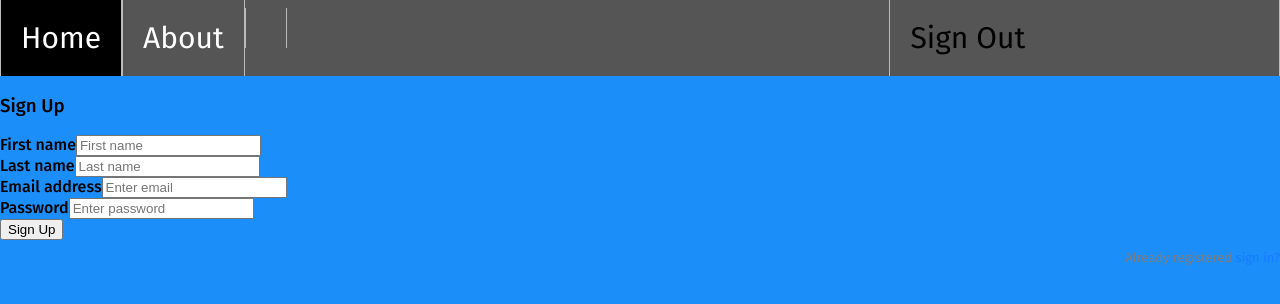
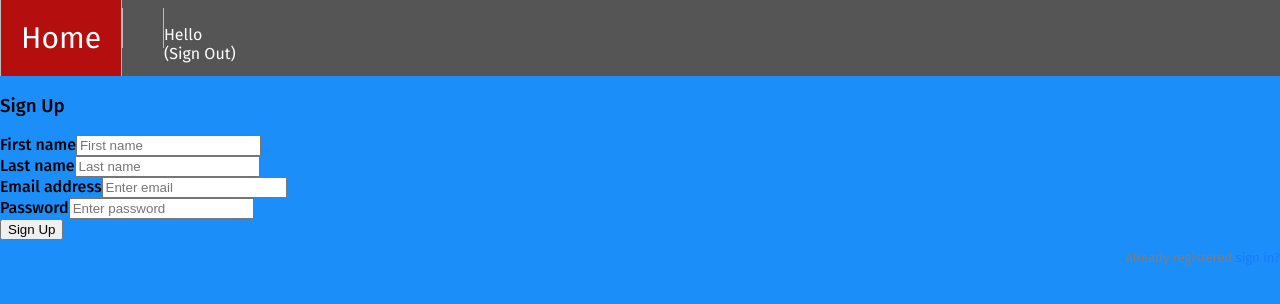
Before and after one commit to Napo1985/app_routing, a React (Create React App) app: page /login in a window 1280 px wide. Both pictures are taken after a click on the button "Login". Shown: the top 304 px of the page. Built offline with nearby package versions, Linux system fonts and the light colour scheme.

Commit message:
fix login logout no logic

```diff
--- a/src/App.css
+++ b/src/App.css
@@ -1,41 +1,3 @@
-.App {
-  text-align: center;
-}
-
-.App-logo {
-  height: 40vmin;
-  pointer-events: none;
-}
-
-@media (prefers-reduced-motion: no-preference) {
-  .App-logo {
-    animation: App-logo-spin infinite 20s linear;
-  }
-}
-
-.App-header {
-  background-color: #282c34;
-  min-height: 100vh;
-  display: flex;
-  flex-direction: column;
-  align-items: center;
-  justify-content: center;
-  font-size: calc(10px + 2vmin);
-  color: white;
-}
-
-.App-link {
-  color: #61dafb;
-}
-
-@keyframes App-logo-spin {
-  from {
-    transform: rotate(0deg);
-  }
-  to {
-    transform: rotate(360deg);
-  }
-}
 
 /* my */
 .navbar {
@@ -44,16 +6,13 @@
   overflow: auto;
 }
 .navbar ul li:hover {
-  background-color: #000;
+  background-color: rgb(180, 14, 14);
 }
 
-
 ul {
-  list-style-type: none;
   margin: 0;
   padding: 0;
   overflow: hidden;
-  text-align: left;
 }
 
 li {
@@ -67,16 +26,21 @@ li {
 
 
 #sign{
-  float: right;
-
+  float: right ;
+  text-align: center;
+  padding: 20px;
 }
 .userLogin{
   visibility: visible;
   float: right;
   position: static;
+
 }
 .userLogout{
   visibility: hidden;
-  float: right;
-  position: static;
+  float: none;
+  color: red;
+  display: inline-block;
+  vertical-align: middle;
+
 }
--- a/src/App.jsx
+++ b/src/App.jsx
@@ -20,7 +20,7 @@ import './App.css';
 class App extends React.Component {
   constructor(props){
     super(props)
-    this.state = {userName:"", loginInput:"", signIn:false};
+    this.state = {user:"", loginInput:"", signIn:false};
     this.createTimeTable = this.createTimeTable.bind(this);
     this.signIn = this.signIn.bind(this);
     this.signOut = this.signOut.bind(this);
@@ -41,9 +41,10 @@ class App extends React.Component {
       x[1].style.visibility = "hidden";
       let y = document.getElementsByClassName("userLogout");
       y[0].style.visibility = "visible";
+      this.setState({user:userName});
   }
 
-  signOut(userName){
+  signOut(){
     let x = document.getElementsByClassName("userLogin");
     x[0].style.visibility = "visible";
     x[1].style.visibility = "visible";
@@ -87,16 +88,18 @@ class App extends React.Component {
           <ul>
             <li className = "active"> <Link to= "/Home" >Home</Link> </li>
             {/* <li> <Link to= "/Company"  >Company</Link> </li> */}
-            <li> <Link to= "/About" >About</Link> </li>
+            <li> <Link to= "/About" ></Link> </li>
             {/* <li> <Link to= "/login" >Login</Link> </li> */}
-            <li id ="sign">
+            <div id ="sign">
                 <input id = "loginName" className = "userLogin" type="text" placeholder="Username" name="username" onChange = {() => this.inputChanged(document.getElementById("loginName").value,document.getElementById("loginBtn"))}/>
                 <button id = "loginBtn" className = "userLogin" onClick = {() => this.signIn(document.getElementById("loginName").value) } >Login</button>
-                <div className = "userLogout" onClick = {() => this.signOut(document.getElementById("loginName").value)  } > Sign Out</div>
-            </li>
-            <li >
+            </div>
+            <div className = "userLogout">
+              <a>Hello {this.state.user}</a> <br/>
+              <a onClick = {() => this.signOut()  } > (Sign Out)</a>
+            </div>
 
-            </li>
+
           </ul>
         </div>
 
```
